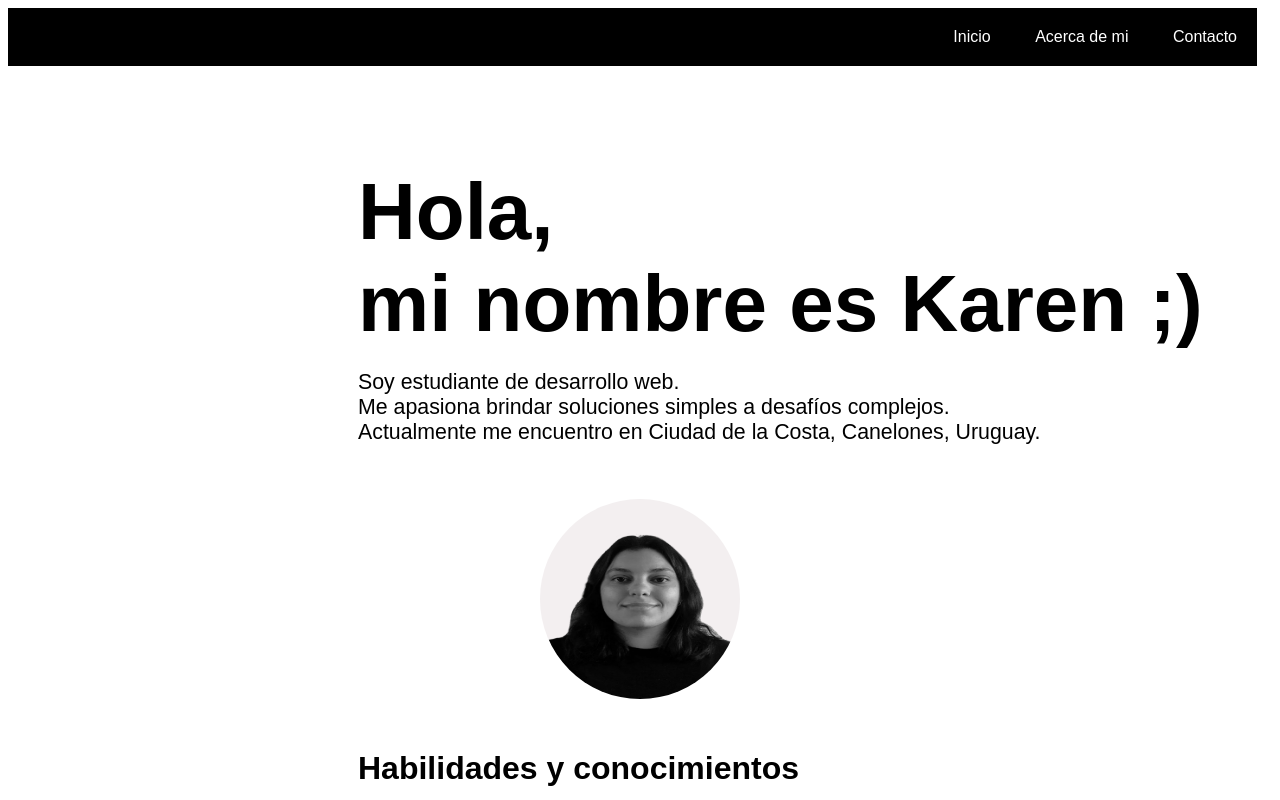
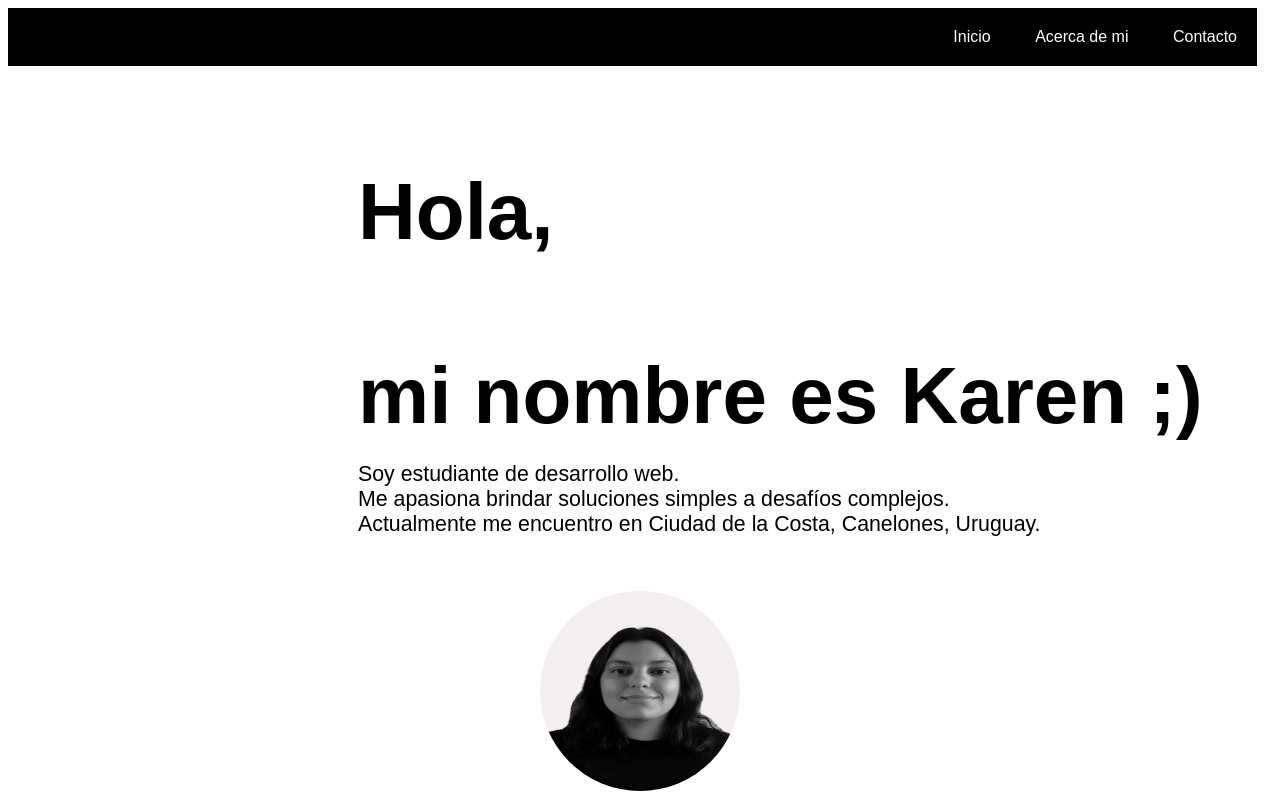
Before and after one commit to 94kle/94kle.github.io, a plain HTML site: page index.html in a window 1280 px wide. Shown: the top 800 px of the page. Drawn offline with Linux system fonts and the light colour scheme.

Commit message:
Update index.html
Signed-off-by: 94kle <141073916+94kle@users.noreply.github.com>

```diff
--- a/index.html
+++ b/index.html
@@ -18,7 +18,7 @@
     </ul>
 
     <div>
-     <h1 id="saludo">Hola, <br> mi nombre es Karen ;)</h1>
+     <h1 id="saludo">Hola, <br><br> mi nombre es Karen ;)</h1>
     <p class="alineado" id="acerca">
         Soy estudiante de desarrollo web.
         <br>
```
